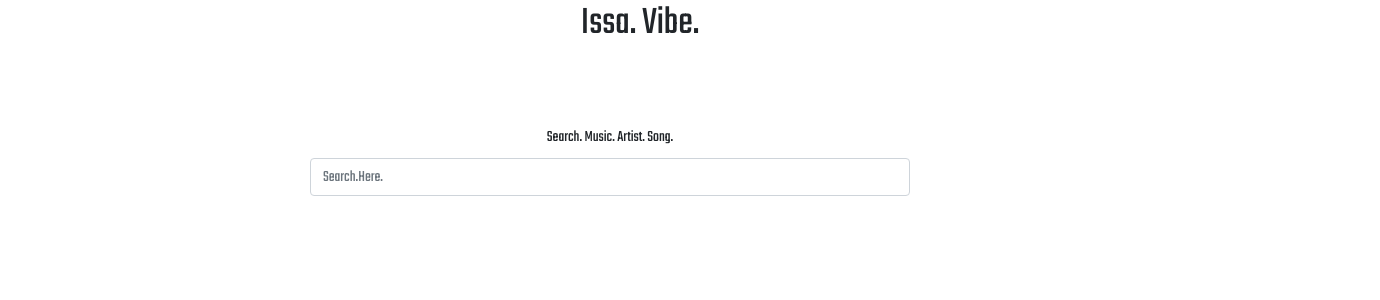
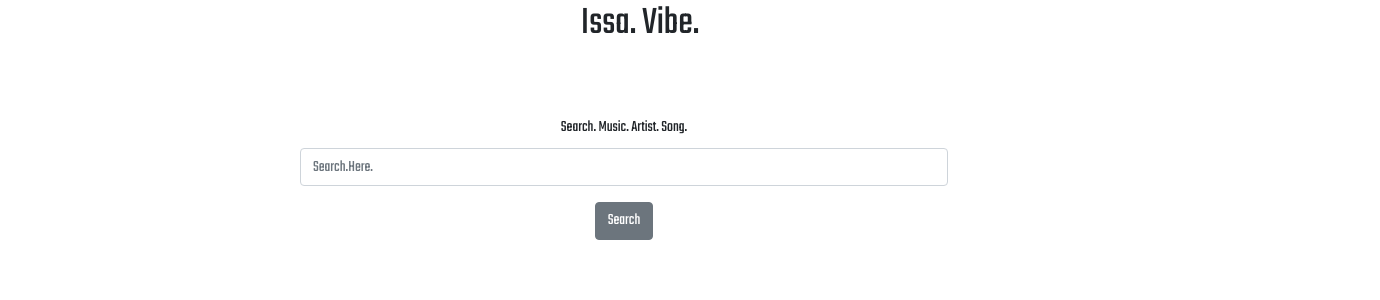
Before and after one commit to yemiborisade/projectthree, a React (Create React App) app in the folder threeproject/client/: page /pagetwo in a window 1280 px wide. Shown: the top 300 px of the page, 1380 px wide, since content can reach past the window. Built offline with nearby package versions, Linux system fonts and the light colour scheme.

Commit message:
getting data in console from API

```diff
--- a/threeproject/client/package.json
+++ b/threeproject/client/package.json
@@ -6,6 +6,7 @@
     "@testing-library/jest-dom": "^4.2.4",
     "@testing-library/react": "^9.5.0",
     "@testing-library/user-event": "^7.2.1",
+    "axios": "^0.19.2",
     "bootstrap": "^4.4.1",
     "react": "^16.13.0",
     "react-dom": "^16.13.0",
--- a/threeproject/client/src/App.css
+++ b/threeproject/client/src/App.css
@@ -9,6 +9,12 @@
 
 .theForm{
   padding: 70px;
+  margin-left: 240px;
+}
+
+.theVibeSearch {
+  width: 60%;
+  padding: 60px;
   margin-left: 240px;
 }
 
--- a/threeproject/client/src/App.js
+++ b/threeproject/client/src/App.js
@@ -1,15 +1,15 @@
 import React from 'react';
 import './App.css';
 import {BrowserRouter as Router, Switch, Route} from 'react-router-dom'
-import Home from './home'
-import PageTwo from './pagetwo'
+import Home from './Pages/home'
+import PageTwo from './Pages/pagetwo'
 
 const App = (props) => {
   return (
 
       <Router>
       <Switch>
-      <Route exact path="/" component = {Home}/>
+      <Route exact path="/home" component = {Home}/>
       <Route exact path="/pagetwo" component = {PageTwo}/>
       </Switch>
       </Router>
--- /dev/null
+++ b/threeproject/client/src/Pages/pagetwo.js
@@ -0,0 +1,9 @@
+import React from 'react';
+import SearchResultContainer from "../components/SearchResultContainer";
+//import { Button, Form, FormGroup, Label, Input, Container } from 'reactstrap';
+
+        function PageTwo() {
+         return <SearchResultContainer />;
+        }
+
+  export default PageTwo;
--- /dev/null
+++ b/threeproject/client/src/components/ResultList.js
@@ -0,0 +1,15 @@
+import React from "react";
+
+function ResultList(props) {
+    return (
+      <ul className="list-group">
+        {props.results.map(result => (
+          <li className="list-group-item" key={result.id}>
+            <img alt={result.title} className="img-fluid" src={result.images.original.url} />
+          </li>
+        ))}
+      </ul>
+    );
+  }
+
+  export default ResultList;
--- /dev/null
+++ b/threeproject/client/src/components/SearchForm.js
@@ -0,0 +1,29 @@
+import React from "react";
+import { Button, Form, FormGroup, Label, Input, Container } from 'reactstrap';
+
+function SearchForm(props) {
+  return (
+    <div className="App">
+    <h1>Issa. Vibe.</h1>
+    <Form>
+      <div className="theVibeSearch">
+        <Label for="searchMusic">Search. Music. Artist. Song.</Label>
+        <Input
+          onChange={props.handleInputChange}
+          value={props.search}
+          name="search"
+          type="text"
+          className="form-control"
+          placeholder="Search.Here."
+          id="search"
+        />
+        <Button onClick={props.handleFormSubmit} className="btn btn-primary mt-3">
+          Search
+        </Button>
+        </div>
+    </Form>
+    </div>
+  );
+}
+
+export default SearchForm;
--- /dev/null
+++ b/threeproject/client/src/components/SearchResultContainer.js
@@ -0,0 +1,46 @@
+import React, { Component } from "react";
+import SearchForm from "./SearchForm";
+import ResultList from "./ResultList";
+import API from "../utils/API";
+
+class SearchResultContainer extends Component {
+  state = {
+    search: "",
+    results: []
+  };
+
+  searchDeezer = query => {
+    API.search(query)
+      .then(res => console.log(res))
+      .catch(err => console.log(err));
+  };
+
+  handleInputChange = event => {
+    const name = event.target.name;
+    const value = event.target.value;
+    this.setState({
+      [name]: value
+    });
+  };
+
+  // When the form is submitted, search the Giphy API for `this.state.search`
+  handleFormSubmit = event => {
+    event.preventDefault();
+    this.searchDeezer(this.state.search);
+  };
+
+  render() {
+    return (
+      <div>
+        <SearchForm
+          search={this.state.search}
+          handleFormSubmit={this.handleFormSubmit}
+          handleInputChange={this.handleInputChange}
+        />
+        <ResultList results={this.state.results} />
+      </div>
+    );
+  }
+}
+
+export default SearchResultContainer;
--- a/threeproject/client/src/pagetwo.js
+++ /dev/null
@@ -1,25 +0,0 @@
-import React from 'react';
-import { Button, Form, FormGroup, Label, Input, Container } from 'reactstrap';
-
-function PageTwo() {
-    return (
-        <div className="App">
-        <h1>Issa. Vibe.</h1>
-        <Container className="theForm">
-        <Form>
-        <FormGroup>
-          <Label for="searchMusic">Search. Music. Artist. Song.</Label>
-          <Input type="music" name="artist" id="searchMusic" placeholder="Search.Here." />
-        </FormGroup>
-        </Form>
-        </Container>
-
-        </div>
-
-
-
-
-    );
-  }
-
-  export default PageTwo;
--- /dev/null
+++ b/threeproject/client/src/utils/API.js
@@ -0,0 +1,12 @@
+import React from "react";
+import axios from "axios";
+
+const BASEURL = "https://deezerdevs-deezer.p.rapidapi.com/search";
+const APIKEY = "https://deezerdevs-deezer.p.rapidapi.com/search";
+
+// Export an object with a "search" method that searches the Giphy API for the passed query
+export default {
+  search: function(query) {
+    return axios.get("https://api.deezer.com/search?q=" + query);
+  }
+};
```
Also changed, not shown: threeproject/client/src/Pages/home.js (renamed from threeproject/client/src/home.js), 1 other file (tests, documents, lock files or other folders).
